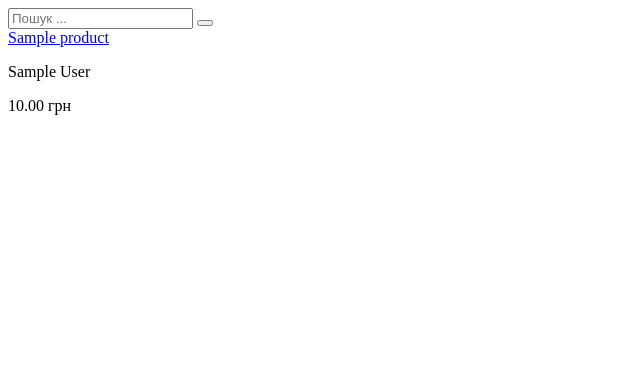
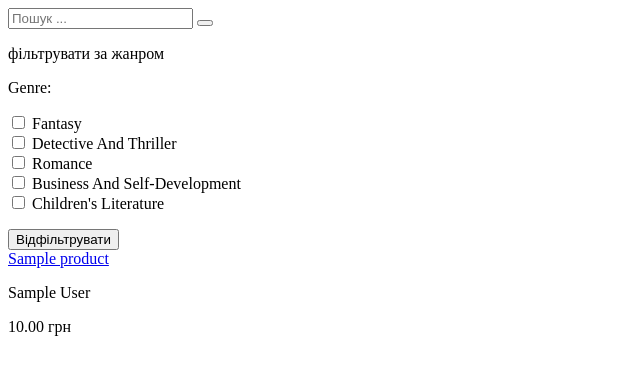
Before and after one commit to Liza21l/Book_Store, a Django app: page / in a window 1280 px wide. Shown: the top 375 px of the page, without its empty margins (0-640 px from the left). Run offline with Django 5.2, Linux system fonts and the light colour scheme; tables that the repository leaves empty hold one stand-in row (values such as "Sample post").

Commit message:
Add filtering by genre

```diff
--- a/catalog/models.py
+++ b/catalog/models.py
@@ -1,5 +1,8 @@
 from django.db import models
 from django.contrib.auth.models import User
+import django_filters
+from django import forms
+
 
 
 class Product(models.Model):
@@ -25,3 +28,21 @@ class CartItem(models.Model):
 
     def __str__(self):
         return f"{self.user.username} — {self.product.title}"
+
+
+class ProductFilter(django_filters.FilterSet):
+    genre = django_filters.MultipleChoiceFilter(
+        field_name="genre",
+        choices=[
+            ("fantasy", "Fantasy"),
+            ("detective and thriller", "Detective And Thriller"),
+            ("romance", "Romance"),
+            ("business and self-development", "Business And Self-Development"),
+            ("children's literature", "Children's Literature"),
+        ],
+        widget=django_filters.widgets.forms.CheckboxSelectMultiple
+    )
+
+    class Meta:
+        model = Product
+        fields = ["genre"]
--- a/catalog/templates/home.html
+++ b/catalog/templates/home.html
@@ -11,16 +11,13 @@
         <input type="text" name="search" placeholder="Пошук ...">
         <button type="submit"><Search></Search></button>
     </form>
-    <!-- <p>фільтрувати за жанром</p> -->
-    <!-- <form method="post">
-        <label><input type="checkbox" name="categories" value="Фантастика">Фантастика</label>
-        <label><input type="checkbox" name="categories" value="Детектив та трилери"></label>
-        <label><input type="checkbox" name="categories" value="Роман"></label>
-        <label><input type="checkbox" name="categories" value="Бізнес та саморозвиток"></label>
-        <label><input type="checkbox" name="categories" value="Дитяча література"></label>
+    <p>фільтрувати за жанром</p>
+    <form method="get">
+        {% csrf_token %}
+        {{ filterset.form.as_p }}
         <button type="submit">Відфільтрувати</button>
 
-    </form> -->
+    </form>
     {% for product in products %}
         <a href="{% url 'product_detail' product.pk %}">{{product.title}}</a>
         <p>{{product.author}}</p>
--- a/catalog/views.py
+++ b/catalog/views.py
@@ -1,18 +1,29 @@
 from django.shortcuts import render, get_object_or_404, redirect
 from django.contrib.auth.forms import UserCreationForm
 from django.contrib.auth import authenticate, login, logout
-from .models import Product, CartItem
+from .models import Product, CartItem, ProductFilter
 from django.contrib.auth.decorators import login_required
 
 
 def product_list(request):
     products = Product.objects.all()
+    filterset = None
     if request.method == "POST":
         search = request.POST.get("search")
         if search:
             products = Product.objects.filter(title__icontains=search)
+    elif request.method == "GET":
+        filterset = ProductFilter(request.GET, queryset=products)
+        products = filterset.qs if filterset.is_bound else products
 
-    return render(request, "home.html", {"products": products})
+    return render(
+        request,
+        "home.html",
+        {
+            "filterset": filterset,
+            "products": products
+        }
+    )
 
 def product_detail(request, pk):
     product = get_object_or_404(Product, pk=pk)
--- a/requirements.txt
+++ b/requirements.txt
@@ -1,2 +1,4 @@
 Django==5.0
 psycopg2-binary
+python-dotenv>=1.0
+django-filter>=24.3
```
Also changed, not shown: bookstore/settings.py (+7 -0 lines).
